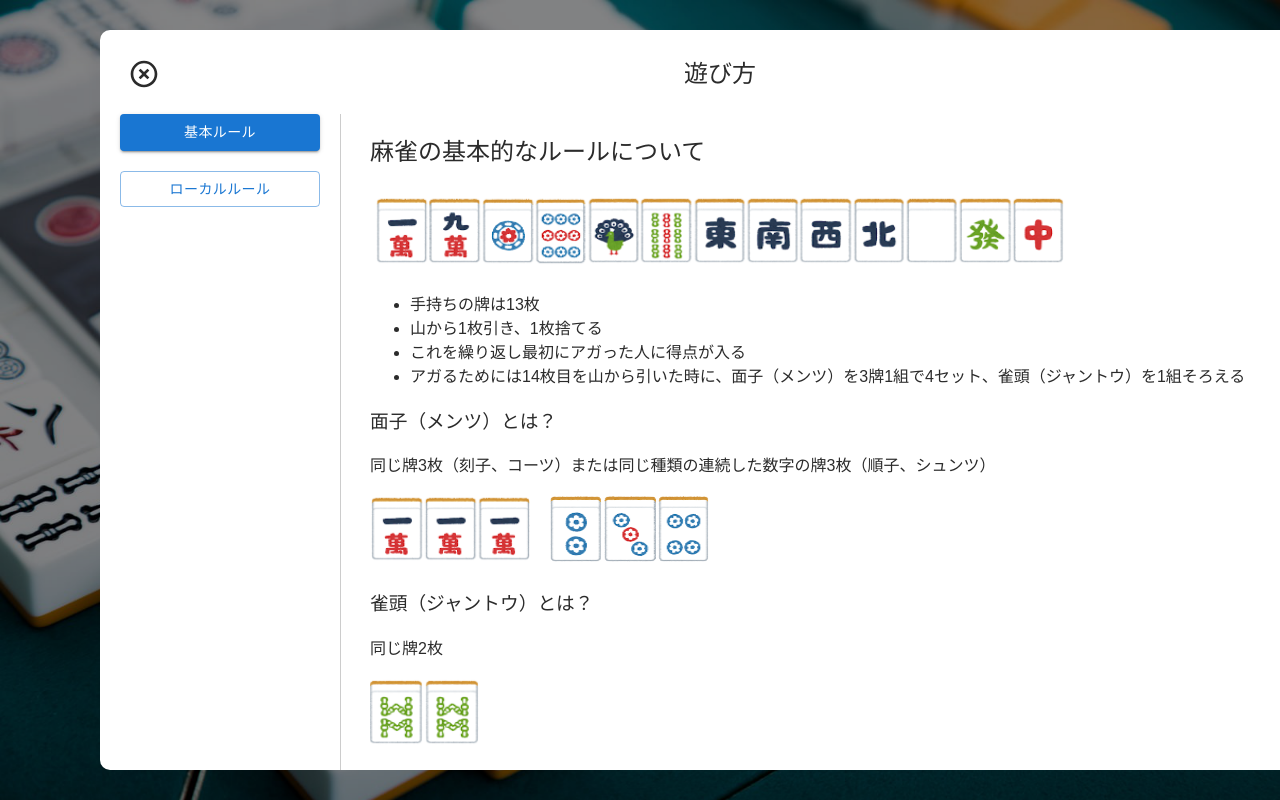
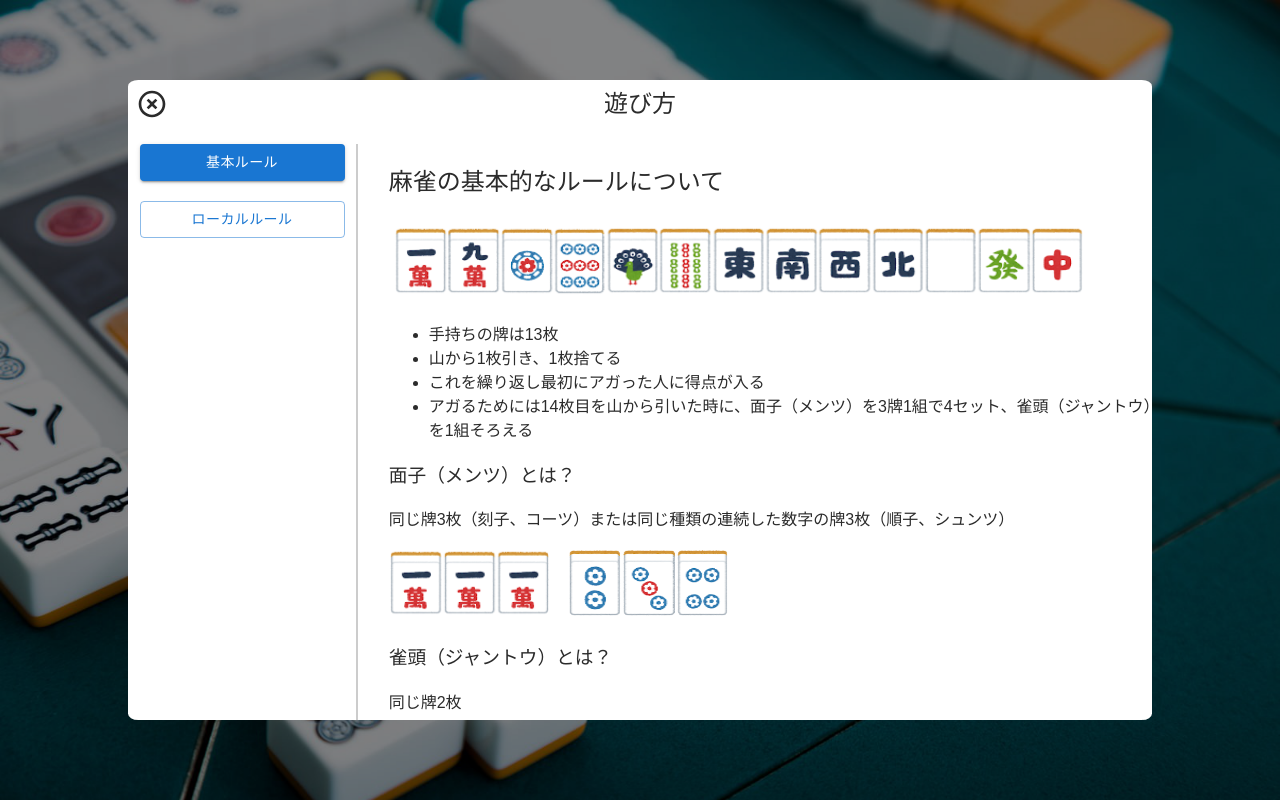
Before and after one commit to ut-code/hitori-mahjong, a React (Vite) app: page /tutorial in a window 1280 px wide. Built offline with nearby package versions, Linux system fonts and the light colour scheme.

Commit message:
fix tutorial CSS

```diff
--- a/src/pages/Tutorial/Tutorial.tsx
+++ b/src/pages/Tutorial/Tutorial.tsx
@@ -16,16 +16,16 @@ export default function Tutorial() {
 		display: "flex",
 		flexDirection: "column",
 		alignItems: "center",
-		padding: "20px",
 		fontFamily: "'Arial', sans-serif",
 		gap: "16px",
 		color: "#2B2B2B",
 		backgroundColor: "white",
-		borderRadius: "10px",
+		borderRadius: "1%",
 		position: "fixed",
-		left: "100px",
-		top: "30px",
-		width: "1200px",
+		left: "10%",
+		top: "10%",
+		width: "80%",
+		height: "80%",
 		maxHeight: "calc(100vh - 100px)",
 		overflowY: "auto",
 	};
@@ -48,17 +48,18 @@ export default function Tutorial() {
 		display: "grid",
 		gridTemplateColumns: "230px 1fr",
 		width: "100%",
-		gap: "20px",
+		height: "100%",
+		gap: "3%",
 	};
 
 	const drawerStyle: CSSProperties = {
 		gridColumn: "1/2",
-		width: "200px",
 		display: "flex",
 		flexDirection: "column",
-		gap: "20px",
-		borderRight: "1px solid #ccc",
-		paddingRight: "20px",
+		borderRight: "2px solid #ccc",
+		paddingLeft: "5%",
+		paddingRight: "5%",
+		height: "100%",
 	};
 
 	const contentsStyle: CSSProperties = {
@@ -86,6 +87,9 @@ export default function Tutorial() {
 					{contents.map((content) => (
 						<Button
 							key={content}
+							sx={{
+								marginBottom: "10%",
+							}}
 							variant={currentContent === content ? "contained" : "outlined"}
 							onClick={() => setCurrentContent(content)}
 						>
```
